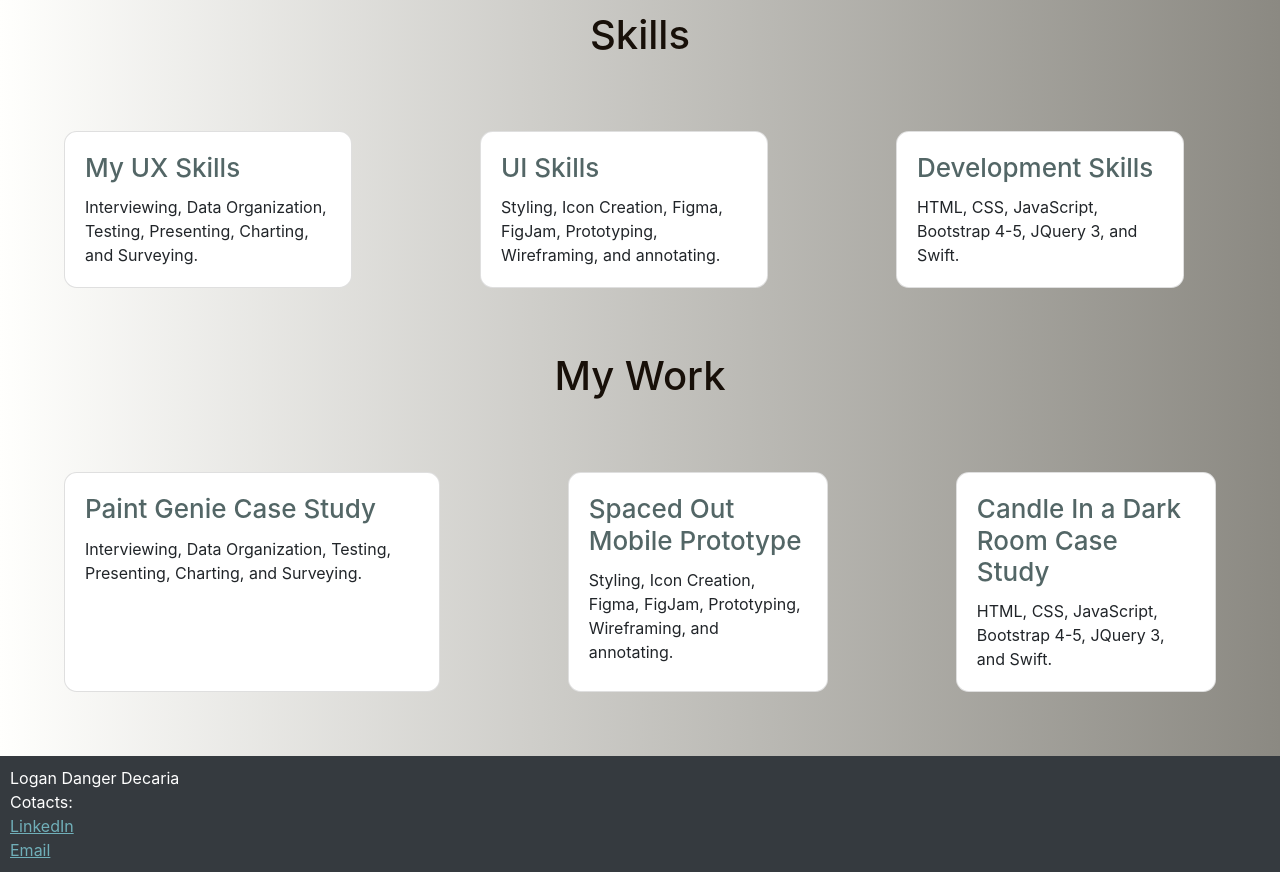
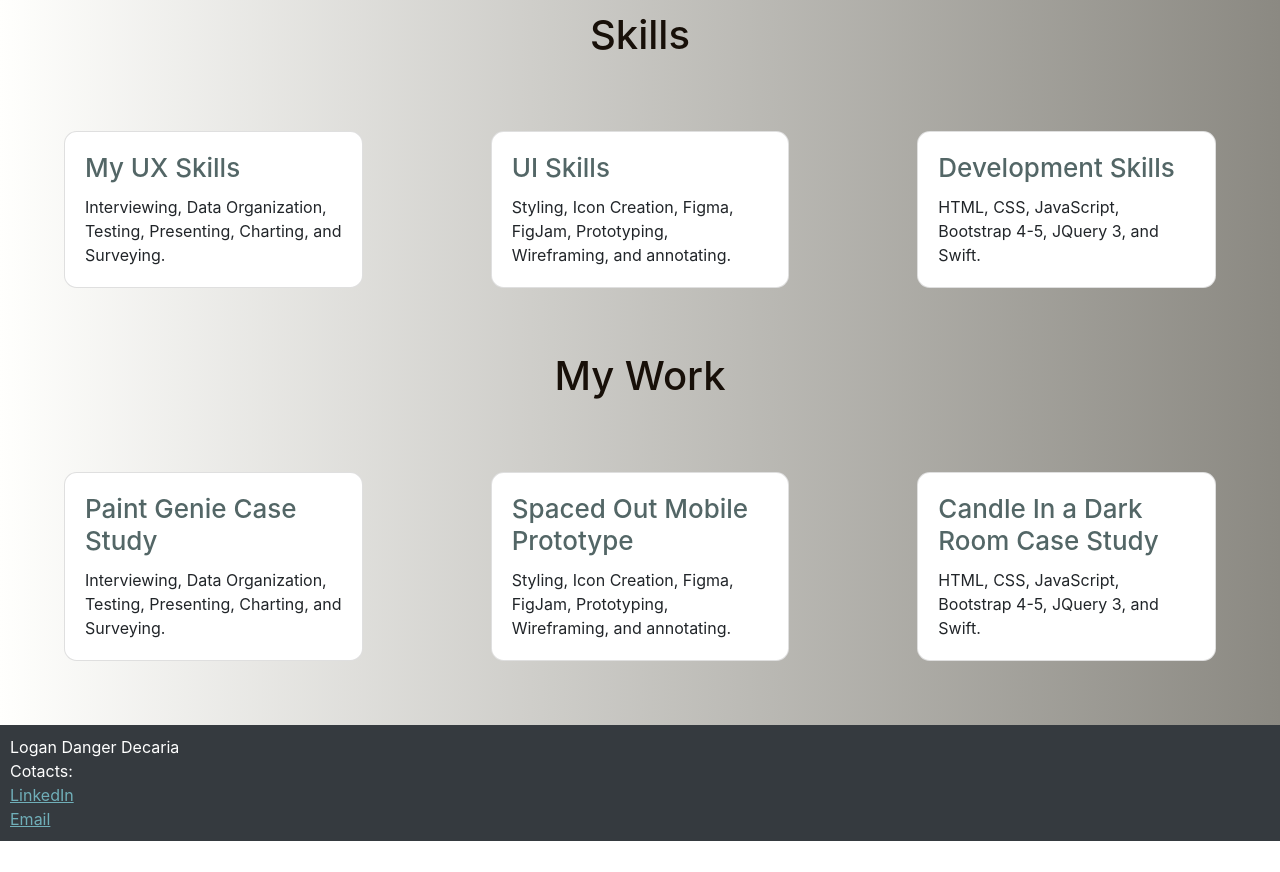
Before and after one commit to logandecaria/loganfinal, a plain HTML site: page index.html in a window 1280 px wide. Shown: the part 1060-1932 px from the top of the page. After the commit the page ends 1901 px from the top, so only its background shows below. Drawn offline with nearby package versions, Linux system fonts and the light colour scheme.

Commit message:
Fixed card sizing

```diff
--- a/index.html
+++ b/index.html
@@ -66,20 +66,20 @@ styling.
         <h1 class="titles"> Skills </h1>
 
         <div class="cardLayout">
-        <div class="cardOne" style="width: 18rem;">
+        <div class="cardOne" style="width: 33% ;">
           <div class="card-body">
             <h5 class="card-title">My UX Skills</h5>
             <p class="card-text"> Interviewing, Data Organization, Testing, Presenting, Charting, and Surveying. </p>
           </div>
         </div>
-        <div class="cardTwo" style="width: 18rem;">
+        <div class="cardTwo" style="width: 33% ;">
           <div class="card-body">
             <h5 class="card-title">UI Skills</h5>
             <p class="card-text"> Styling, Icon Creation, Figma, FigJam, Prototyping, Wireframing, and annotating.</p>
           </div>
         </div>
 
-        <div class="cardThree" style="width: 18rem;">
+        <div class="cardThree" style="width: 33% ;">
           <div class="card-body">
             <h5 class="card-title">Development Skills</h5>
             <p class="card-text"> HTML, CSS, JavaScript, Bootstrap 4-5, JQuery 3, and Swift. </p>
@@ -92,20 +92,20 @@ styling.
   <h1 class="titles"> My Work </h1>
 
   <div class="cardLayout">
-  <div class="cardOne" style="width: 26rem;">
+  <div class="cardOne" style="width: 33% ;">
     <div class="card-body">
       <h5 class="card-title">Paint Genie Case Study</h5>
       <p class="card-text"> Interviewing, Data Organization, Testing, Presenting, Charting, and Surveying. </p>
     </div>
   </div>
-  <div class="cardTwo" style="width: 18rem;">
+  <div class="cardTwo" style="width: 33% ;">
     <div class="card-body">
       <h5 class="card-title">Spaced Out Mobile Prototype</h5>
       <p class="card-text"> Styling, Icon Creation, Figma, FigJam, Prototyping, Wireframing, and annotating.</p>
     </div>
   </div>
 
-  <div class="cardThree" style="width: 18rem;">
+  <div class="cardThree" style="width: 33% ;">
     <div class="card-body">
       <h5 class="card-title">Candle In a Dark Room Case Study</h5>
       <p class="card-text"> HTML, CSS, JavaScript, Bootstrap 4-5, JQuery 3, and Swift. </p>
```
Also changed, not shown: homepageimages/Work/CIADR Image.png (added), homepageimages/Work/Spaced Out image.png (added), homepageimages/Work/paintgenie.png (added), 1 other file.
